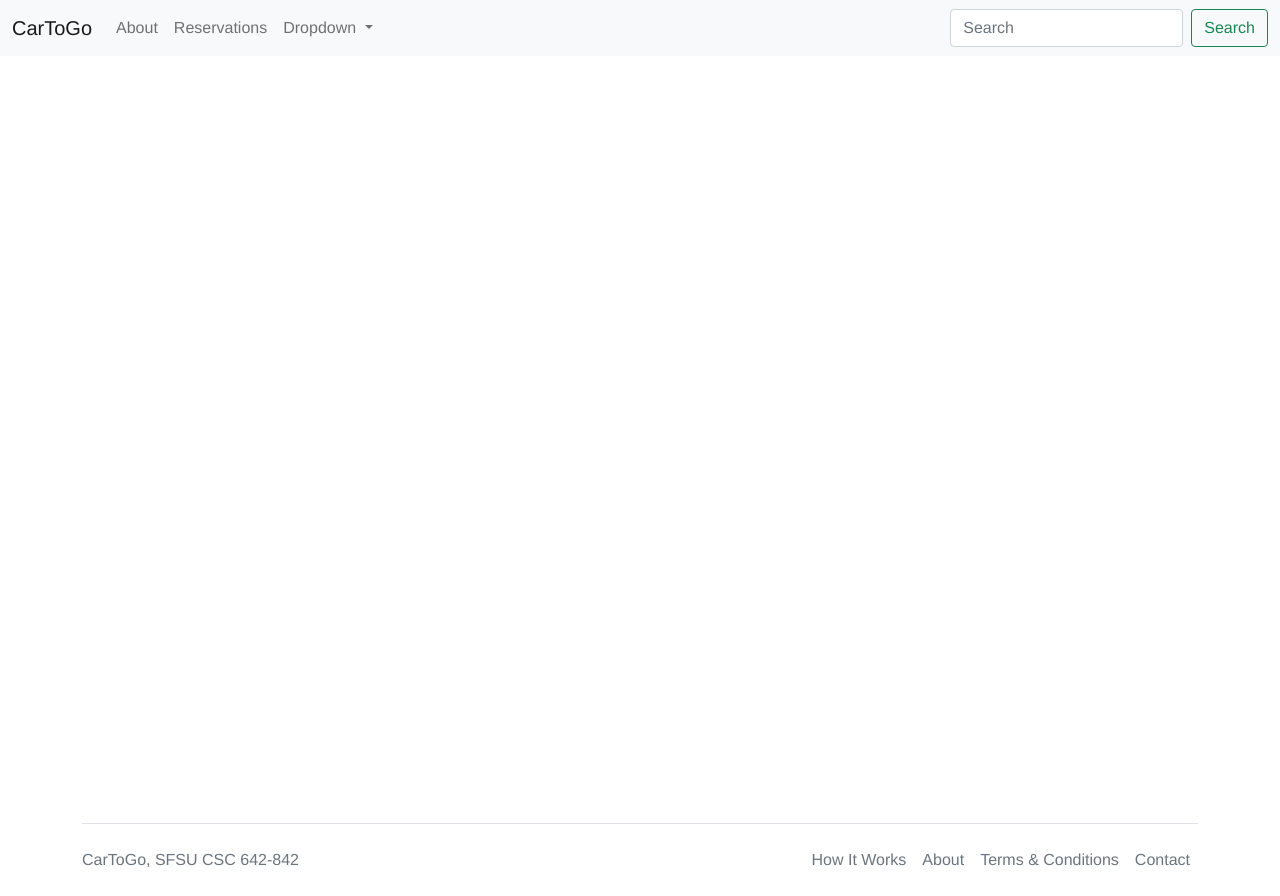
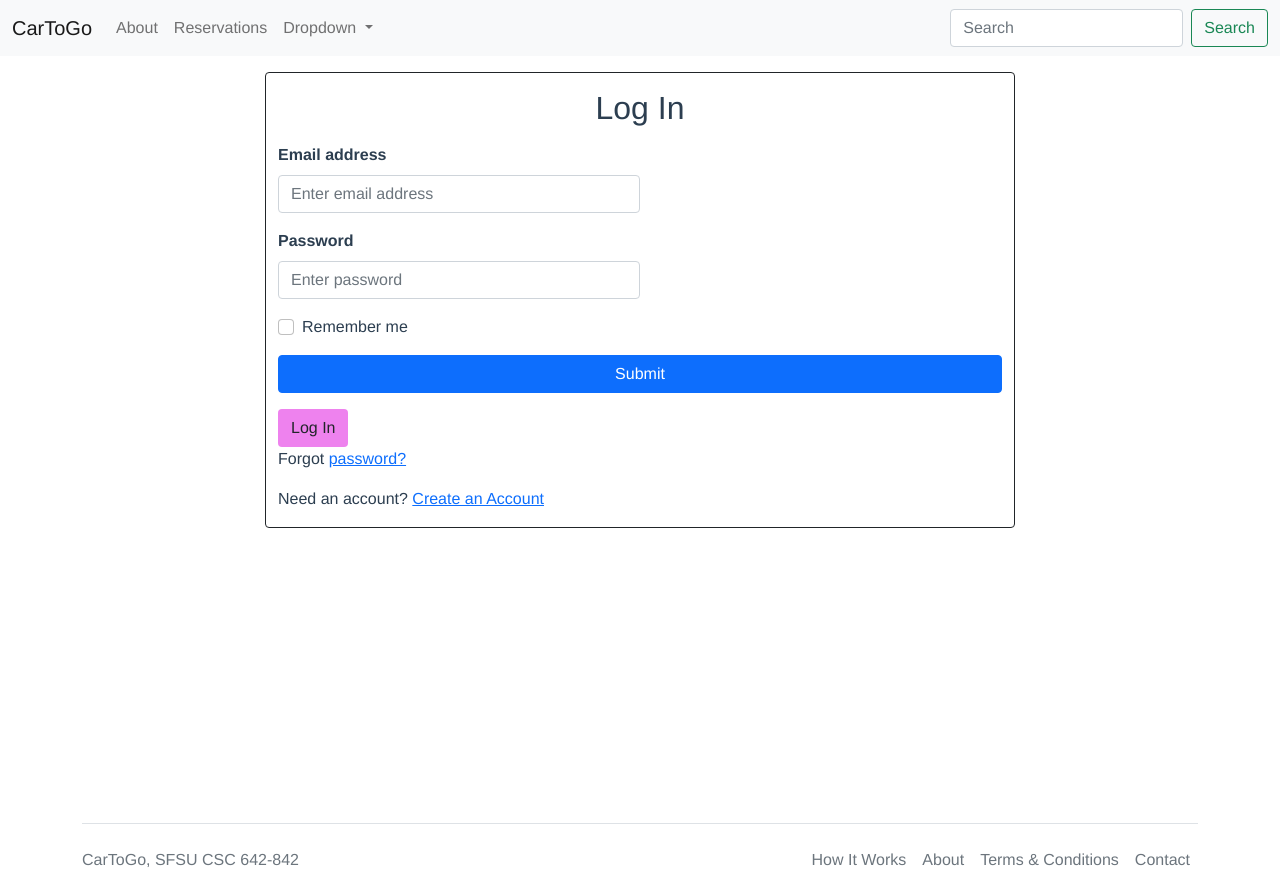
Before and after one commit to khanhngg/csc642-842-fall21-team05, a Vue app: page /login in a window 1280 px wide. Built offline with nearby package versions, Linux system fonts and the light colour scheme.

Commit message:
resolved conflict

```diff
--- /dev/null
+++ b/src/components/Button.vue
@@ -0,0 +1,15 @@
+<template>
+  <button :style="{ background: color }" class="btn">{{ text }}</button>
+</template>
+
+<script>
+export default {
+  name: "Button",
+  props: {
+    text: String,
+    color: String,
+  },
+};
+</script>
+
+<style></style>
--- a/src/router/index.js
+++ b/src/router/index.js
@@ -2,6 +2,7 @@ import { createRouter, createWebHistory } from "vue-router";
 import Home from "../views/Home.vue";
 import About from "../views/About.vue";
 import Search from "../views/Search.vue";
+import Login from "../views/Login.vue";
 
 const routes = [
   {
@@ -22,6 +23,11 @@ const routes = [
     name: "Search",
     component: Search,
   },
+  {
+    path: "/login",
+    name: "Login",
+    component: Login,
+  },
 ];
 
 const router = createRouter({
--- /dev/null
+++ b/src/views/Login.vue
@@ -0,0 +1,77 @@
+<template>
+  <div class="container form-container border border-dark rounded">
+    <form>
+      <div class="mt-3 mb-3">
+         <h2>Log In</h2>
+      </div>
+      <div class="col-6 mb-3">
+        <label for="email" class="form-label text-left">Email address</label>
+        <input
+          type="email"
+          class="form-control"
+          id="email"
+          placeholder="Enter email address"
+        />
+      </div>
+      <div class="col-6 mb-3">
+        <label for="password" class="form-label">Password</label>
+        <input
+          type="password"
+          class="form-control"
+          id="passoword"
+          placeholder="Enter password"
+        />
+      </div>
+      <div class="col-6 mb-3 form-check">
+        <input type="checkbox" class="form-check-input" id="form-check" />
+        <label class="form-check-label" for="form-check">Remember me</label>
+      </div>
+      <button type="submit" class="w-100 btn btn-primary col-6 mb-3">Submit</button>
+      <Button text="Log In" color="violet" />
+
+      <div class="col-6 mb-3">
+        <p class="forgot-password">
+          Forgot
+          <router-link :to="{ name: 'Home' }">password?</router-link>
+        </p>
+      </div>
+
+      <div class="col-6 mb-3">
+        <p class="create-account">
+        Need an account?
+        <router-link :to="{ name: 'Home' }">Create an Account</router-link>
+       </p>
+      </div>
+
+
+
+
+
+    </form>
+  </div>
+</template>
+
+<script>
+import Button from "@/components/Button.vue";
+
+export default {
+  components: {
+    Button,
+  },
+};
+</script>
+
+
+<style scoped>
+h2 {
+  text-align: center;
+}
+.form-label {
+  font-weight: bold;
+}
+
+.form-container {
+  max-width: 750px;
+}
+
+</style>
--- a/vue.config.js
+++ b/vue.config.js
@@ -1,3 +1,3 @@
 module.exports = {
-  publicPath: '/csc642-842-fall21-team05/'
-}
+  publicPath: "/csc642-842-fall21-team05/",
+};
```
Also changed, not shown: src/components/Navbar.vue (+13 -3 lines), src/views/Profile.vue (added, +86 -0 lines), 1 other file (tests, documents, lock files or other folders).
